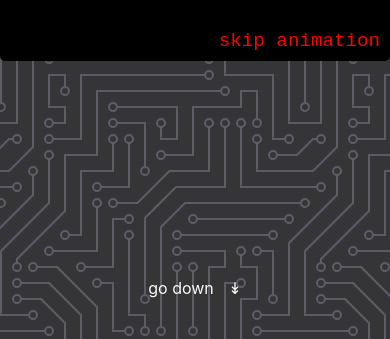
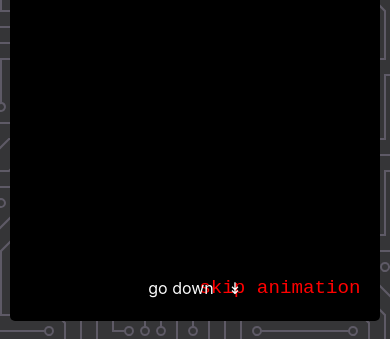
Before and after one commit to jmss-programming-club/jmss-programming-club.github.io, a plain HTML site: page index.html in a window 390 px wide. Shown: the part 502-841 px from the top of the page. Drawn offline with nearby package versions, Linux system fonts and the light colour scheme.

Commit message:
added mobile support

```diff
--- a/index.html
+++ b/index.html
@@ -52,7 +52,7 @@
         </span>
         <p id="console-text" class="actual-intro">
             > ssh jmss-programming-club.github.io --auth usr:p@ssw0rd<br>
-            [access granted, RSA key am9pbiB0aGUgY2x1Yg==]<br>
+            [access granted, RSA key IkpNU1MiL0NCQy9CYXNlNjQ=]<br>
             > cd .\pages\<br>
             > display INTRO.html<br>
             [displaying page...]<br>
--- a/stylesheet.css
+++ b/stylesheet.css
@@ -133,6 +133,30 @@ body {
 
 }
 
+/* --- MOBILE --- */
+@media only screen and (max-width: 900px) {
+
+    .header-page .console-intro {
+        width: 95vw;
+        height: 95vh;
+    }
+
+    .header-page .console-intro .header .dot {
+        display: none;
+    }
+
+    .header-page .console-intro .skip-type-animation {
+
+        position: absolute;
+        bottom: 4vh;
+        right: 5vw;
+
+    }
+
+
+}
+
+
 /* --- ADDITIONAL ELEMENTS --- */
 
 /* Used when Javascript is disabled */
```
Also changed, not shown: INTRO.html (added, +5 -0 lines).
